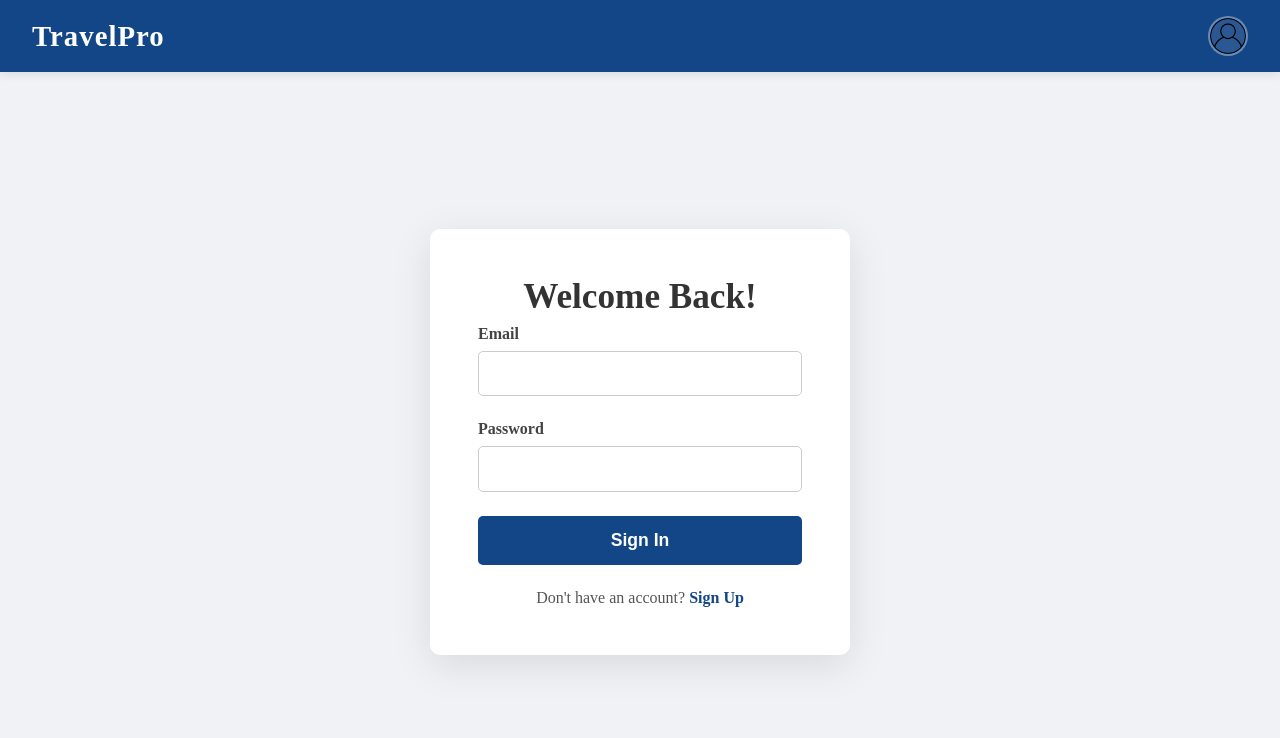
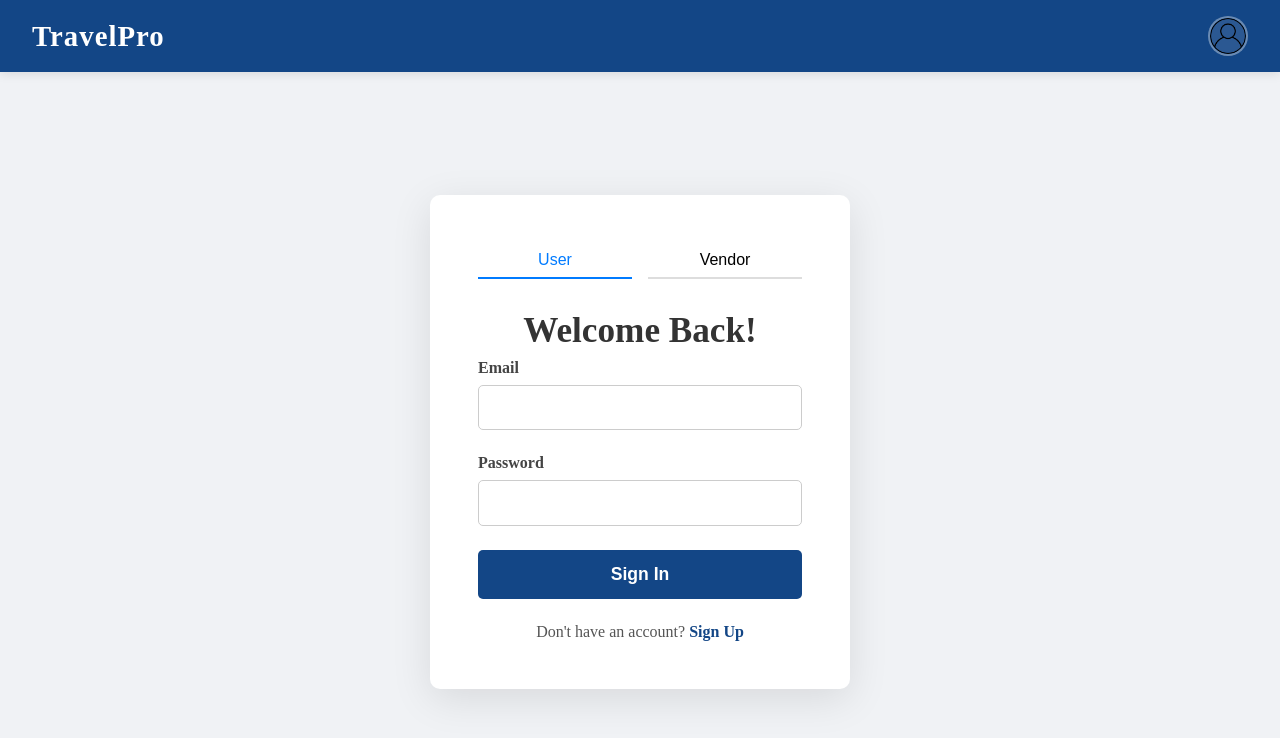
Before and after one commit to Arshixs/TravelBooking_Frontend, a React (Vite) app: page /login in a window 1280 px wide. Shown: the top 738 px of the page. Built offline with nearby package versions, Linux system fonts and the light colour scheme.

Commit message:
Vendor SignUp and Login Done

```diff
--- a/src/pages/Login.jsx
+++ b/src/pages/Login.jsx
@@ -10,8 +10,8 @@ const LoginPage = () => {
   const [formData, setFormData] = useState({
     email: "",
     password: "",
-    userType: "CUSTOMER",
   });
+  const [activeTab, setActiveTab] = useState("CUSTOMER");
   const { user, setUser, isAuthenticated, setIsAuthenticated } = useUser();
   const navigate = useNavigate();
 
@@ -27,7 +27,10 @@ const LoginPage = () => {
   const handleLogin = async (e) => {
     e.preventDefault();
     try {
-      const response = await axios.post("auth/login", JSON.stringify(formData));
+      const response = await axios.post(
+        "auth/login",
+        JSON.stringify({ ...formData, userType: activeTab })
+      );
 
       // Check for the success flag from your backend's response structure
       if (response.data.success && response.status === 200) {
@@ -63,6 +66,20 @@ const LoginPage = () => {
   return (
     <div className="login-page-container">
       <div className="login-form-wrapper">
+        <div className="tab-container">
+          <button
+            className={`tab-button ${activeTab === "CUSTOMER" ? "active" : ""}`}
+            onClick={() => setActiveTab("CUSTOMER")}
+          >
+            User
+          </button>
+          <button
+            className={`tab-button ${activeTab === "VENDOR" ? "active" : ""}`}
+            onClick={() => setActiveTab("VENDOR")}
+          >
+            Vendor
+          </button>
+        </div>
         <form className="login-form" onSubmit={handleLogin}>
           <h2>Welcome Back!</h2>
 
--- a/src/pages/Signup.jsx
+++ b/src/pages/Signup.jsx
@@ -105,8 +105,8 @@ const Signup = () => {
       return;
     }
     try {
-      const endpoint =
-        activeTab === "user" ? "auth/signup" : "auth/vendor/signup";
+      const endpoint = "auth/signup";
+
       const data =
         activeTab === "user"
           ? {
@@ -120,7 +120,7 @@ const Signup = () => {
               emergencyFirstName: formData.emergencyFirstName,
               emergencyLastName: formData.emergencyLastName,
               emergencyPhone: formData.emergencyPhone,
-              userType: "CUSTOMER"
+              userType: "CUSTOMER",
             }
           : {
               vendorName: formData.vendorName,
@@ -136,7 +136,7 @@ const Signup = () => {
               accountNo: formData.accountNo,
               ifscCode: formData.ifscCode,
               password: formData.password,
-              userType: "VENDOR"
+              userType: "VENDOR",
             };
 
       const response = await axios.post(endpoint, JSON.stringify(data));
```
